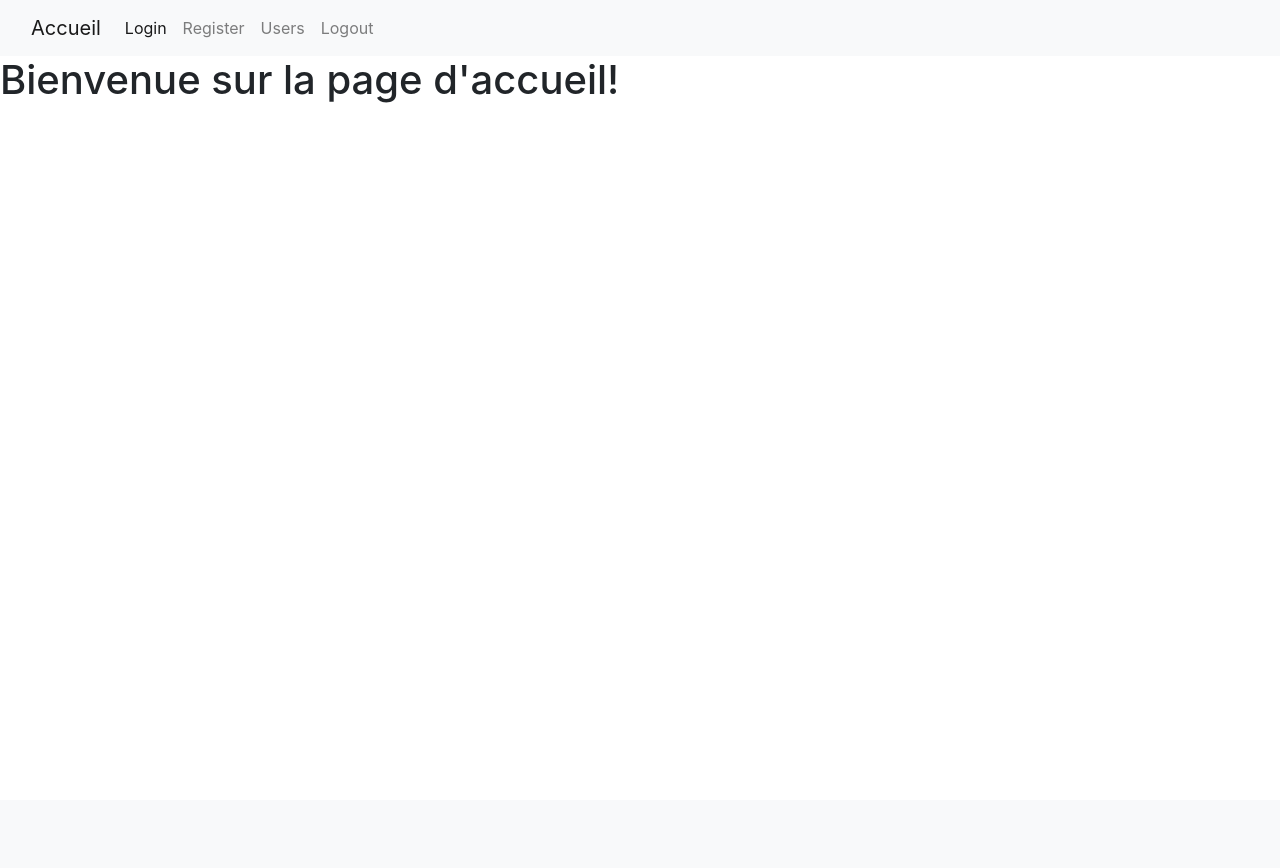
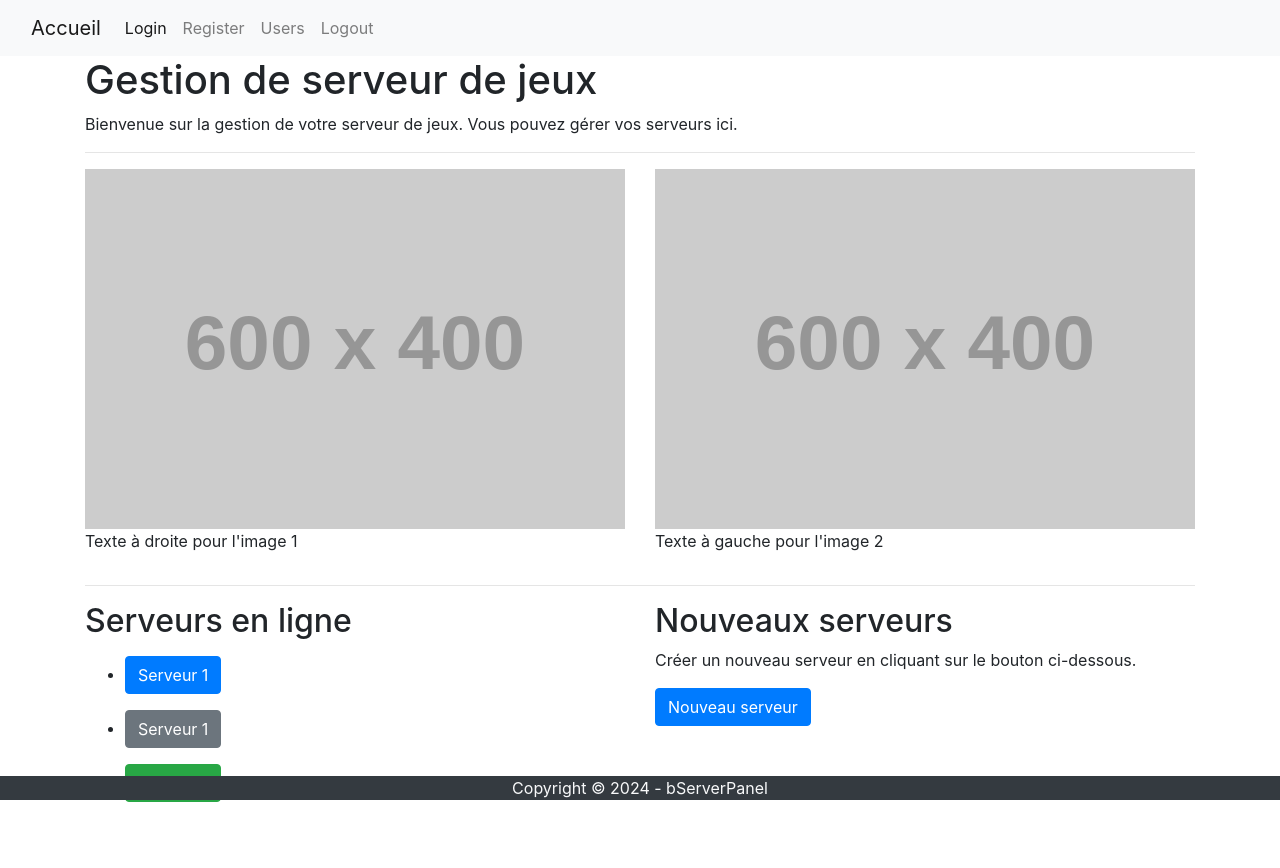
Before and after one commit to Binair-Dev/bServerPanel, a Django app: page / in a window 1280 px wide. Before the commit the page ends 103 px from the top, so only its background shows below. Run offline with Django 5.2, Linux system fonts and the light colour scheme; grey boxes labelled with a size stand in for pictures from a placeholder-image service; some libraries are stand-ins or nearby versions.

Commit message:
edited front-end index page

```diff
--- a/bserverpanel/bserverpanel/templates/index.html
+++ b/bserverpanel/bserverpanel/templates/index.html
@@ -1,4 +1,40 @@
 {% extends 'base.html' %}
 {% block content %}
-  <h1>Bienvenue sur la page d'accueil!</h1>
+  <div class="container">
+    <h1>Gestion de serveur de jeux</h1>
+    <p>Bienvenue sur la gestion de votre serveur de jeux. Vous pouvez gérer vos serveurs ici.</p>
+    <hr>
+    <div class="row">
+      <div class="col-md-6">
+        <img src="https://placehold.co/600x400/EEE/31343C" alt="Image 1" class="img-fluid">
+        <p>Texte à droite pour l'image 1</p>
+      </div>
+      <div class="col-md-6">
+        <img src="https://placehold.co/600x400/EEE/31343C" alt="Image 2" class="img-fluid">
+        <p>Texte à gauche pour l'image 2</p>
+      </div>
+    </div>
+    <hr>
+    <div class="row" style="margin-bottom: 50px">
+      <div class="col-md-6">
+        <h2>Serveurs en ligne</h2>
+        <ul>
+          <p>
+            <li><a href="#" class="btn btn-primary">Serveur 1</a></li>
+          </p>
+          <p>
+            <li><a href="#" class="btn btn-secondary">Serveur 1</a></li>
+          </p>
+          <p>
+            <li><a href="#" class="btn btn-success">Serveur 1</a></li>
+          </p>
+        </ul>
+      </div>
+      <div class="col-md-6">
+        <h2>Nouveaux serveurs</h2>
+        <p>Créer un nouveau serveur en cliquant sur le bouton ci-dessous.</p>
+        <a href="#" class="btn btn-primary">Nouveau serveur</a>
+      </div>
+    </div>
+  </div>
 {% endblock %}
--- a/bserverpanel/templates/base.html
+++ b/bserverpanel/templates/base.html
@@ -1,11 +1,9 @@
 <html lang="en">
-
 <head>
     <meta charset="UTF-8">
     <title>{% block title %}{% endblock %}</title>
     <link rel="stylesheet" href="https://stackpath.bootstrapcdn.com/bootstrap/4.3.1/css/bootstrap.min.css">
 </head>
-
 <body>
     <nav class="navbar navbar-expand-lg navbar-light bg-light">
         <div class="container-fluid">
@@ -34,4 +32,7 @@
     </nav>
     {% block content %}
     {% endblock %}
+    <footer class="fixed-bottom bg-dark text-light">
+        <p class="text-center mb-0">Copyright &copy; 2024 - bServerPanel</p>
+    </footer>
 </body>
```
Also changed, not shown: bserverpanel/db.sqlite3.
